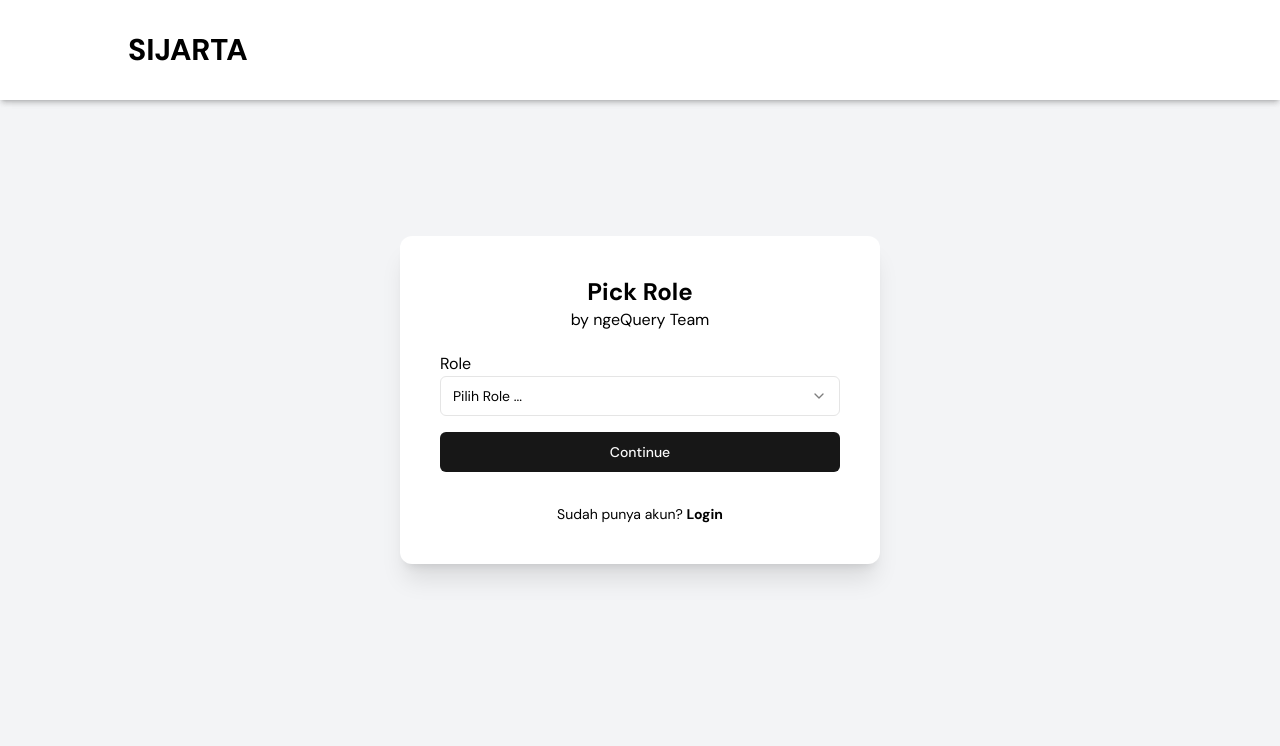
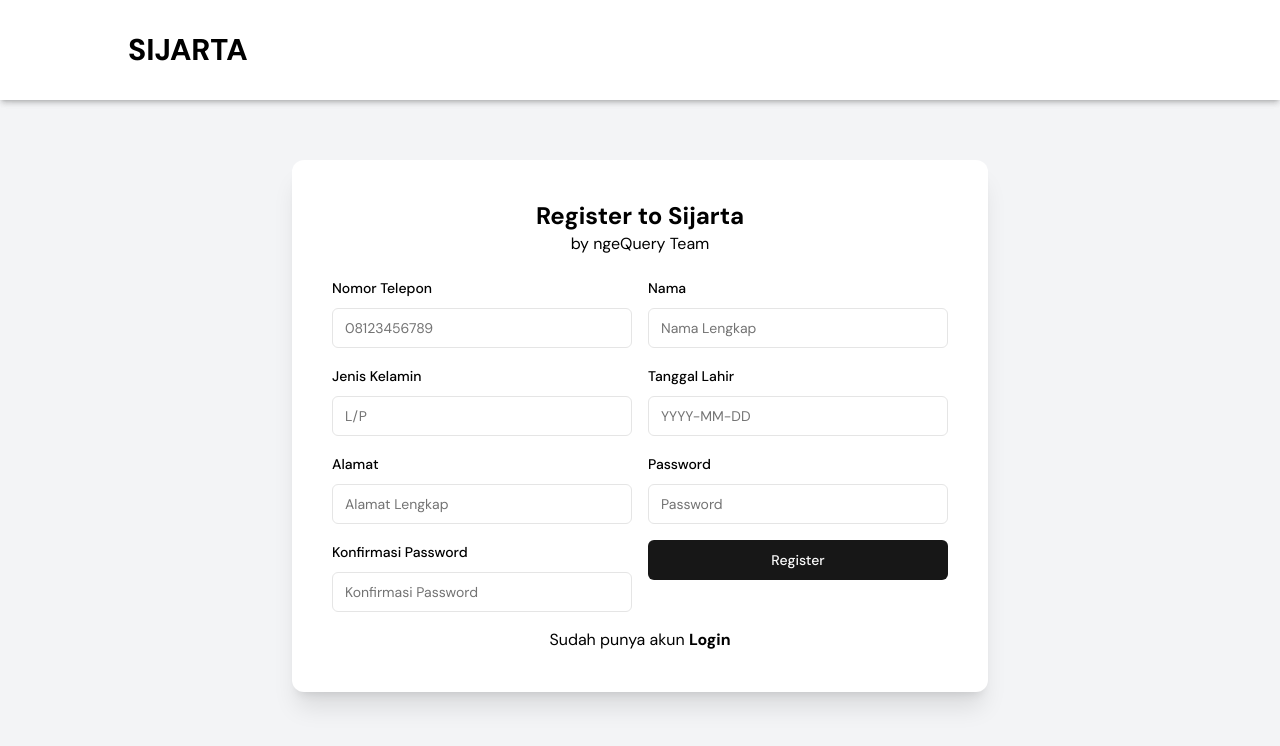
Before and after one commit to Andrew4Coding/sijarta-ngequery, a Next.js app: page /register in a window 1280 px wide. Shown: the top 746 px of the page. Built offline with nearby package versions, Linux system fonts and the light colour scheme.

Commit message:
feat: fix suspense error client

```diff
--- a/app/layout.tsx
+++ b/app/layout.tsx
@@ -34,17 +34,17 @@ export default function RootLayout({
       suppressHydrationWarning
       suppressContentEditableWarning
       lang="en">
-      <Suspense
-        fallback={<div>Loading ...</div>}
+      <body
+        className={`${dmsans.variable} ${catamaran.variable} antialiased font-dmsans`}
       >
-        <body
-          className={`${dmsans.variable} ${catamaran.variable} antialiased font-dmsans`}
+        <Suspense
+          fallback={<div>Loading ...</div>}
         >
           <Navbar />
           <Layout>{children}</Layout>
           <Toaster />
-        </body>
-      </Suspense>
+        </Suspense>
+      </body>
     </html>
   );
 }
--- a/components/layout/Navbar/index.tsx
+++ b/components/layout/Navbar/index.tsx
@@ -45,7 +45,7 @@ export const Navbar = () => {
       {!hideMenus && (
         <>
           <div className='hidden md:flex gap-4'>
-            {(role === 'pengguna' ? penggunaMenus : pekerjaMenus).map(menu => (
+            {isAuthenticated && (role === 'pengguna' ? penggunaMenus : pekerjaMenus).map(menu => (
               <Link key={menu.href} href={menu.href}>{menu.label}</Link>
             ))}
           </div>
@@ -77,7 +77,11 @@ export const Navbar = () => {
                 </Button>
               </div>
               :
-              <Button>Login</Button>
+              <Button
+                onClick={() => {
+                  router.replace('/login')
+                }}
+              >Login</Button>
             }
           </div>
           <Popover>
--- a/modules/AuthPageModule/RegisterPage.tsx
+++ b/modules/AuthPageModule/RegisterPage.tsx
@@ -19,7 +19,10 @@ import { RegisterUserForm } from "./elements/RegisterUserForm";
 export const RegisterPage = () => {
 
     const searchParams = useSearchParams();
-    const roleParams = searchParams.get('role') ?? '';
+    const roleParams = searchParams.get('role') ?? 'pengguna';
+
+    console.log(roleParams);
+
 
     const [role, setRole] = useState(roleParams);
     const [isPickRole, setIsPickRole] = useState(roleParams === '');
@@ -73,7 +76,7 @@ export const RegisterPage = () => {
 
     return (
         <main>
-            {isPickRole ? <PickRolePage /> : role === 'user' ? <RegisterUserForm /> : <RegisterPekerjaForm />}
+            {isPickRole ? <PickRolePage /> : role === 'pengguna' ? <RegisterUserForm /> : <RegisterPekerjaForm />}
         </main>
     );
 }
```
